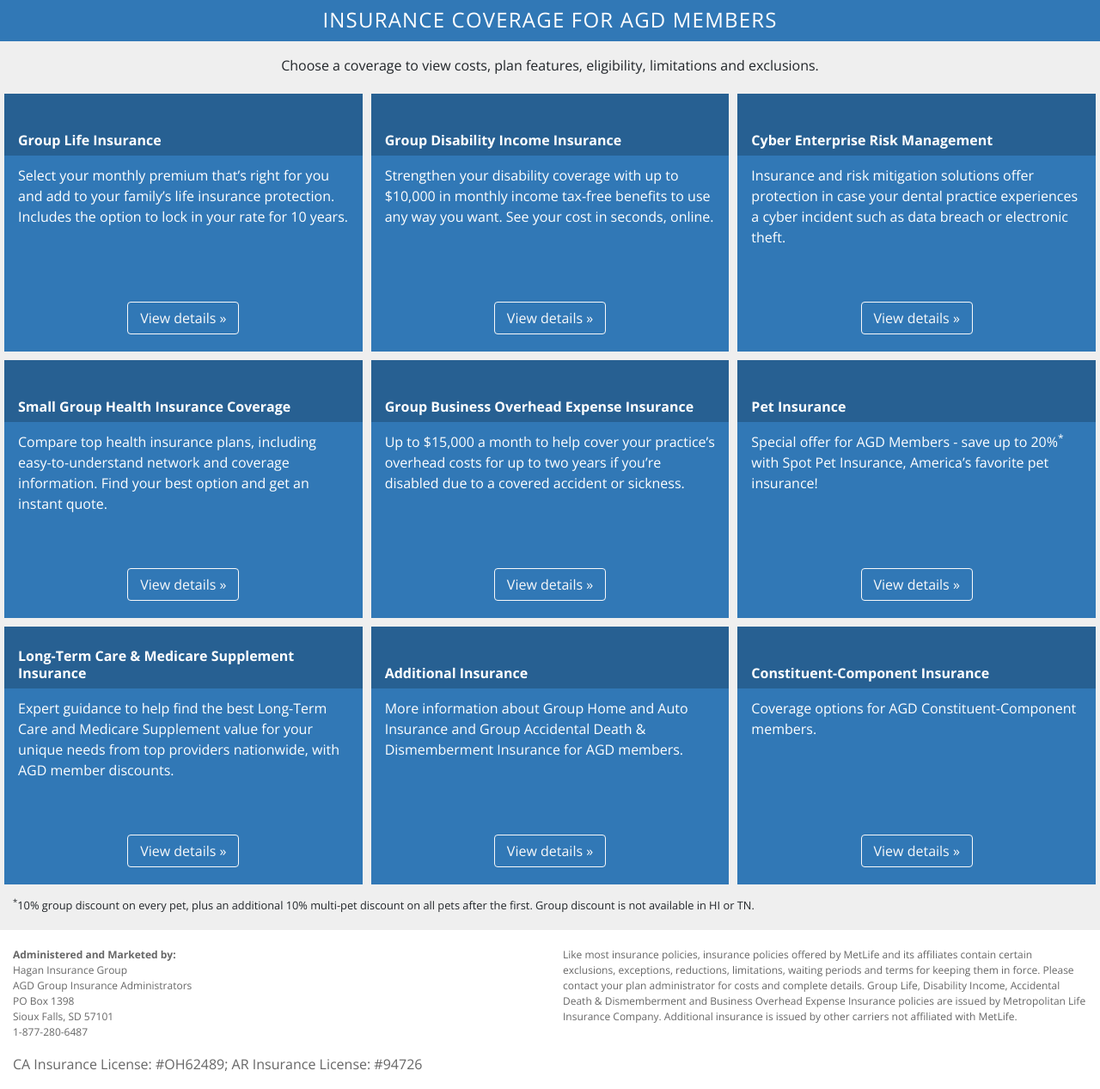
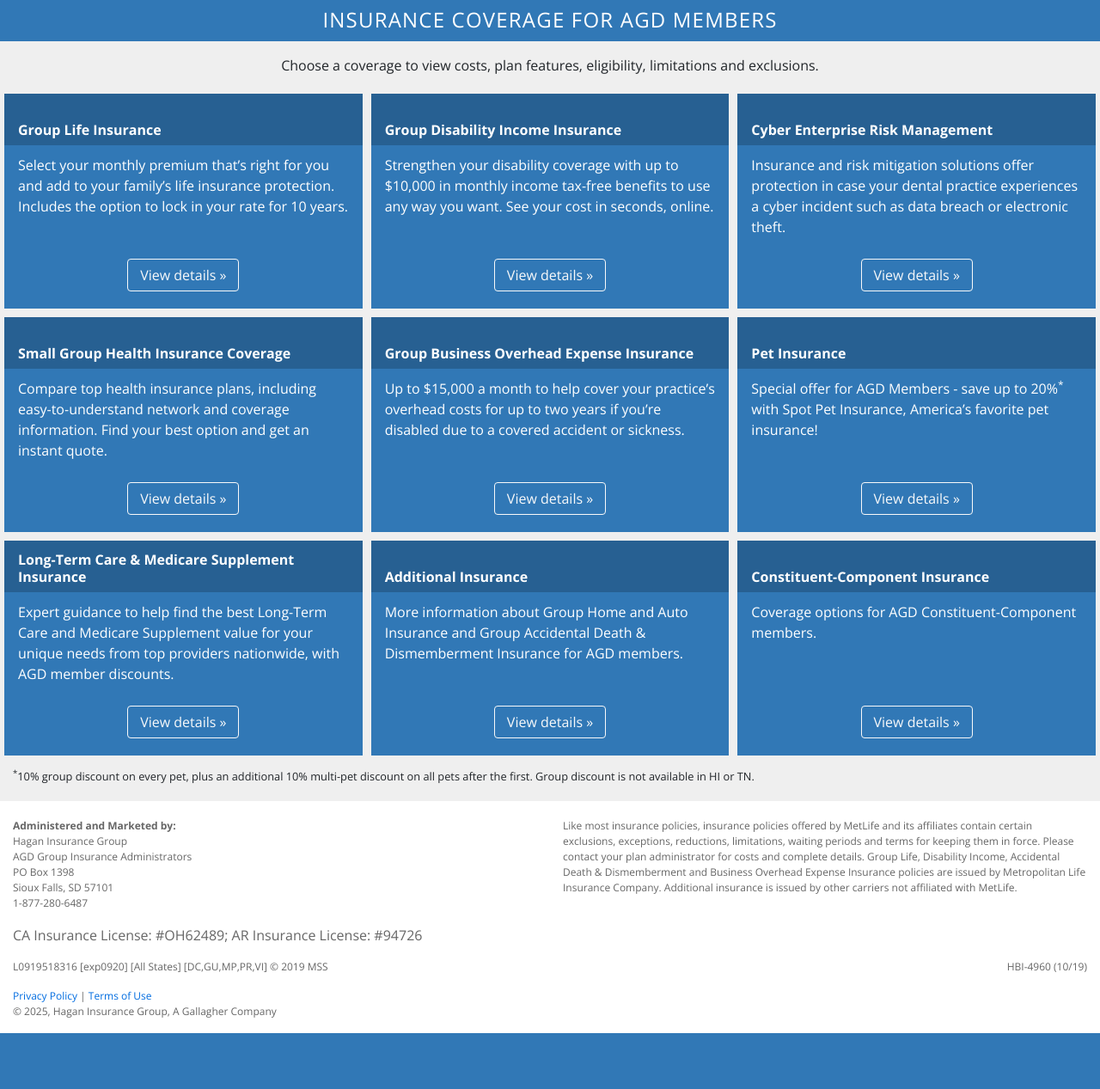
Before and after one commit to chrislightner/agd-landing-page, a PHP site: page / in a window 1280 px wide. Shown: the part 535-1802 px from the top of the page at 86% size. After the commit the page ends 1737 px from the top, so only its background shows below. Run offline with PHP 8.4, Linux system fonts and the light colour scheme.

Commit message:
style update

```diff
--- a/css/styles.css
+++ b/css/styles.css
@@ -198,7 +198,7 @@ footer {
     display: block; }
 
   .coverages-two .col-lg {
-    height: 315px; }
+    height: 250px; }
     .coverages-two .col-lg .h2 {
       height: 24%;
       position: relative; }
@@ -221,7 +221,7 @@ footer {
       width: 60%; }
 
   .coverages-two .col-lg {
-    height: 300px; }
+    height: 250px; }
     .coverages-two .col-lg .h2 {
       height: 24%;
       position: relative; }
```
